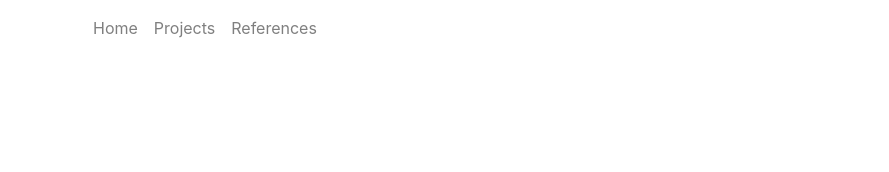
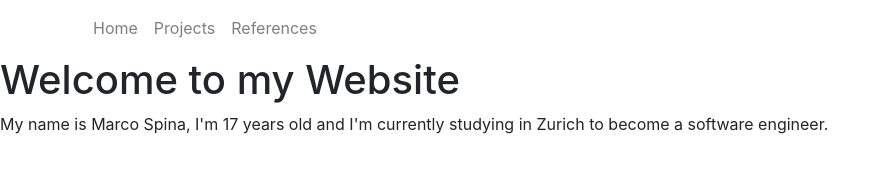
Before and after one commit to MarcoSpinaBZZ/MarcoSpinaWebsite, a plain HTML site: page index.html in a window 1280 px wide. Shown: the whole page, without its empty margins (0-889 px from the left). Drawn offline with nearby package versions, Linux system fonts and the light colour scheme.

Commit message:
add basic description

```diff
--- a/index.html
+++ b/index.html
@@ -24,6 +24,7 @@
     </nav>
 </head>
 <body>
-
+    <h1>Welcome to my Website</h1>
+    <p>My name is Marco Spina, I'm 17 years old and I'm currently studying in Zurich to become a software engineer.</p>
 </body>
 </html>
```
